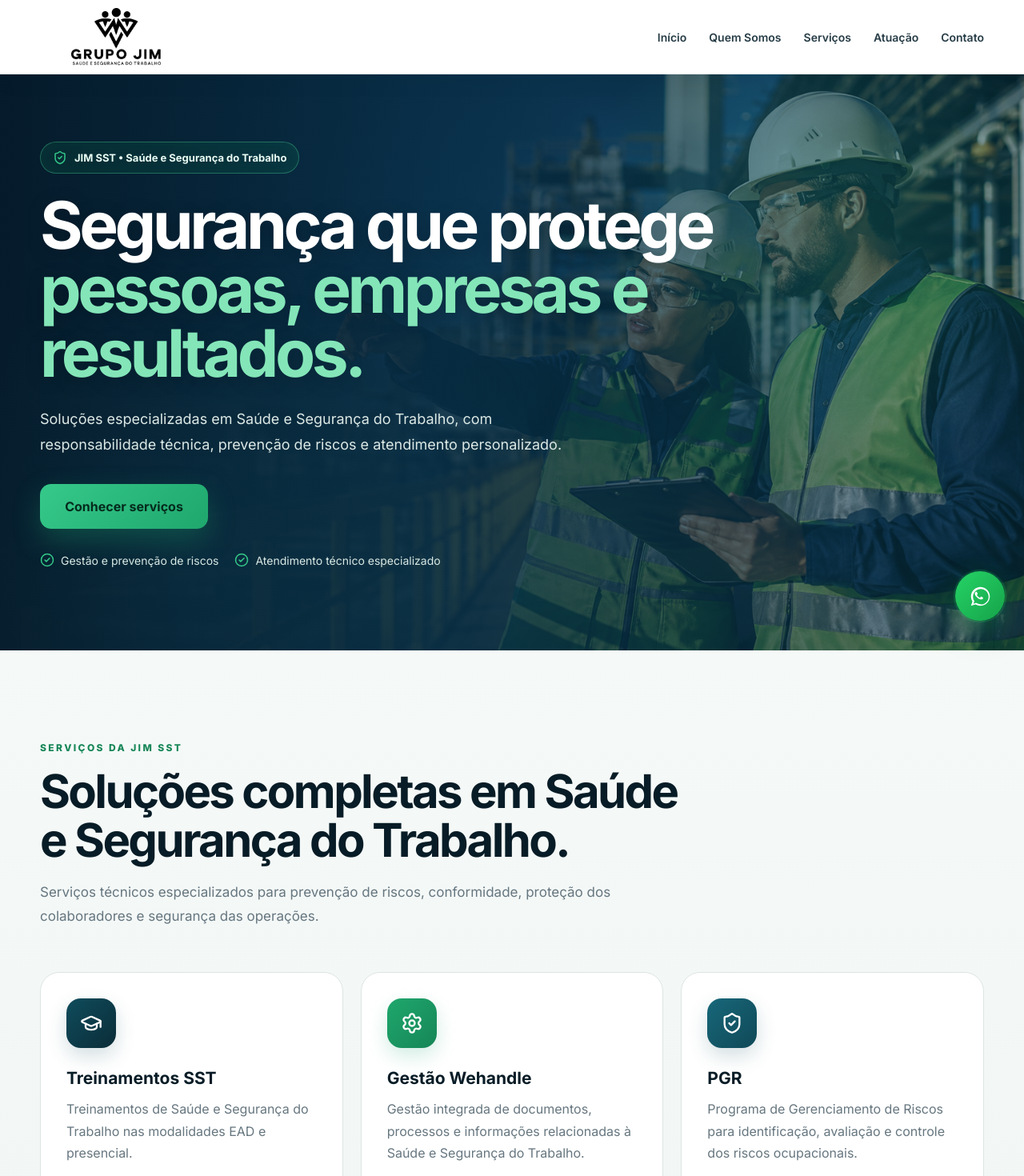
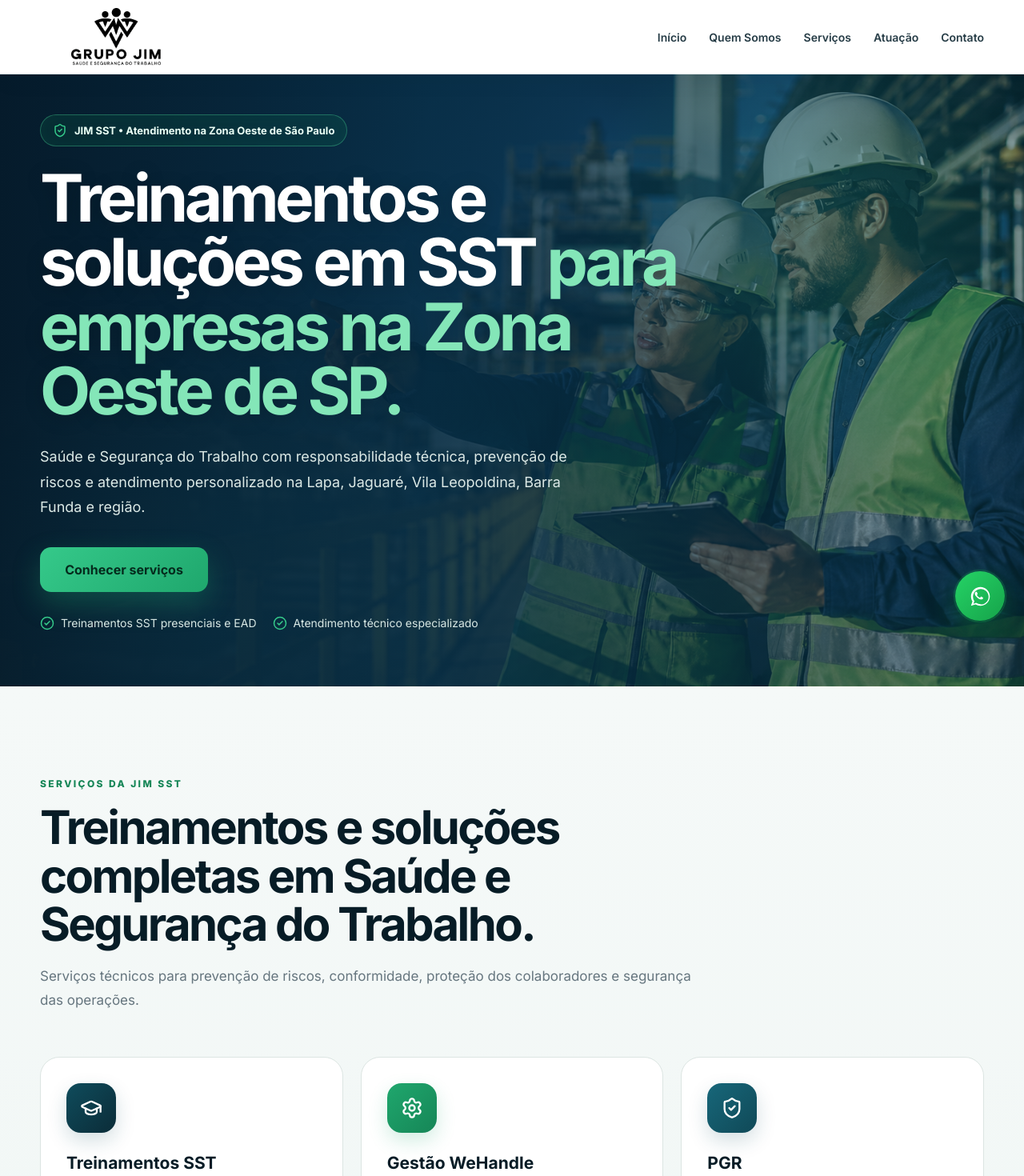
Before and after one commit to Jhonata7/grupo-jim, a React (Vite) app: page / in a window 1280 px wide. Shown: the top 1470 px of the page at 80% size. Built offline with nearby package versions, Linux system fonts and the light colour scheme.

Commit message:
SEO local para Treinamentos SST na Zona Oeste de SP
Adiciona metadados, dados estruturados, conteúdo regional, robots.txt e sitemap.xml.

```diff
--- a/index.html
+++ b/index.html
@@ -2,82 +2,63 @@
 <html lang="pt-BR">
   <head>
     <meta charset="UTF-8" />
+    <meta name="viewport" content="width=device-width, initial-scale=1.0" />
 
-    <meta
-      name="viewport"
-      content="width=device-width, initial-scale=1.0"
-    />
-
-    <title>
-      JIM SST | Saúde e Segurança do Trabalho
-    </title>
+    <title>Treinamentos SST na Zona Oeste de SP | JIM SST</title>
 
     <meta
       name="description"
-      content="JIM SST - Treinamentos, gestão ocupacional, PGR, LTCAT, laudos técnicos, análise ergonômica, AVCB, ART e APR."
+      content="Treinamentos SST, gestão WeHandle, PGR, LTCAT e laudos para empresas na Zona Oeste de São Paulo: Lapa, Jaguaré, Vila Leopoldina e região."
     />
+    <meta name="author" content="JIM SST" />
+    <meta name="theme-color" content="#071c26" />
+    <meta name="robots" content="index, follow, max-image-preview:large" />
 
-    <meta
-      name="author"
-      content="JIM SST"
-    />
+    <link rel="canonical" href="https://jimsst.com.br/" />
 
-    <meta
-      name="theme-color"
-      content="#071c26"
-    />
-
-    <meta
-      name="robots"
-      content="index, follow"
-    />
-
-    <meta
-      name="keywords"
-      content="JIM SST, segurança do trabalho, saúde ocupacional, PGR, LTCAT, AVCB, ART, APR, treinamentos SST, laudos de insalubridade, laudos de periculosidade, análise ergonômica"
-    />
-
-    <!-- Compartilhamento em redes sociais -->
-    <meta
-      property="og:title"
-      content="JIM SST | Saúde e Segurança do Trabalho"
-    />
-
+    <meta property="og:title" content="Treinamentos SST na Zona Oeste de SP | JIM SST" />
     <meta
       property="og:description"
-      content="Soluções técnicas em Saúde e Segurança do Trabalho para prevenção de riscos, conformidade e proteção dos colaboradores."
+      content="Soluções em Saúde e Segurança do Trabalho para empresas na Zona Oeste de São Paulo."
     />
+    <meta property="og:type" content="website" />
+    <meta property="og:url" content="https://jimsst.com.br/" />
+    <meta property="og:locale" content="pt_BR" />
+    <meta property="og:site_name" content="JIM SST" />
 
-    <meta
-      property="og:type"
-      content="website"
-    />
-
-    <meta
-      property="og:locale"
-      content="pt_BR"
-    />
-
-    <meta
-      property="og:site_name"
-      content="JIM SST"
-    />
-
-    <link
-      rel="icon"
-      type="image/svg+xml"
-      href="/favicon.svg"
-    />
+    <link rel="icon" type="image/svg+xml" href="/favicon.svg?v=2" />
 
     <script type="application/ld+json">
       {
         "@context": "https://schema.org",
         "@type": "ProfessionalService",
+        "@id": "https://jimsst.com.br/#empresa",
+        "url": "https://jimsst.com.br/",
         "name": "JIM SST",
-        "description": "Serviços especializados em Saúde e Segurança do Trabalho.",
+        "description": "Treinamentos e serviços especializados em Saúde e Segurança do Trabalho para empresas.",
         "taxID": "39.938.812/0001-18",
         "telephone": "+55 15 98128-0465",
         "email": "fabio.delgado@jimsst.com.br",
+        "areaServed": [
+          "Zona Oeste de São Paulo",
+          "Lapa",
+          "Jaguaré",
+          "Vila Leopoldina",
+          "Barra Funda",
+          "Jaguara",
+          "Sorocaba"
+        ],
+        "knowsAbout": [
+          "Treinamentos SST",
+          "Gestão WeHandle",
+          "PGR",
+          "LTCAT",
+          "Laudos de insalubridade e periculosidade",
+          "Análise Ergonômica do Trabalho",
+          "AVCB",
+          "ART",
+          "APR"
+        ],
         "employee": {
           "@type": "Person",
           "name": "Fabio Delgado",
@@ -94,10 +75,6 @@
 
   <body>
     <div id="root"></div>
-
-    <script
-      type="module"
-      src="/src/main.jsx"
-    ></script>
+    <script type="module" src="/src/main.jsx"></script>
   </body>
 </html>
--- a/src/components/About.jsx
+++ b/src/components/About.jsx
@@ -13,7 +13,7 @@ export default function About() {
         <div className="about-image-wrapper">
           <img
             src="https://images.unsplash.com/photo-1581094794329-c8112a89af12?auto=format&fit=crop&w=1200&q=80"
-            alt="Profissionais atuando em ambiente de trabalho com foco em segurança ocupacional"
+            alt="Profissionais em treinamento de segurança do trabalho na Zona Oeste de São Paulo"
             className="about-image"
           />
 
@@ -40,26 +40,30 @@ export default function About() {
           </span>
 
           <h2>
-            Segurança ocupacional com responsabilidade,
-            prevenção e eficiência.
+            Segurança ocupacional para empresas na
+            Zona Oeste de São Paulo.
           </h2>
 
           <p>
-            A JIM SST atua na área de Saúde e Segurança
-            do Trabalho, oferecendo soluções técnicas para
-            empresas que buscam proteger seus colaboradores,
-            reduzir riscos e manter suas operações em
+            A JIM SST oferece treinamentos e soluções técnicas em Saúde
+            e Segurança do Trabalho para empresas que buscam proteger
+            colaboradores, reduzir riscos e manter suas operações em
             conformidade.
           </p>
 
           <p>
-            Com uma abordagem preventiva e personalizada,
-            a empresa avalia as necessidades de cada operação
-            e contribui para uma cultura de segurança mais
-            sólida, eficiente e presente no dia a dia.
+            O atendimento contempla empresas na Lapa, Jaguaré,
+            Vila Leopoldina, Barra Funda, Jaguara e demais bairros da
+            Zona Oeste, com análise personalizada das necessidades de
+            cada operação.
           </p>
 
           <div className="about-points">
+            <div>
+              <CheckCircle2 size={20} />
+              Treinamentos SST
+            </div>
+
             <div>
               <CheckCircle2 size={20} />
               Prevenção de riscos
@@ -72,11 +76,6 @@ export default function About() {
 
             <div>
               <CheckCircle2 size={20} />
-              Proteção aos colaboradores
-            </div>
-
-            <div>
-              <CheckCircle2 size={20} />
               Atendimento especializado
             </div>
           </div>
--- a/src/components/Hero.jsx
+++ b/src/components/Hero.jsx
@@ -27,19 +27,19 @@ export default function Hero() {
           <ShieldCheck size={18} />
 
           <span>
-            JIM SST • Saúde e Segurança do Trabalho
+            JIM SST • Atendimento na Zona Oeste de São Paulo
           </span>
         </div>
 
         <h1>
-          Segurança que protege
-          <span> pessoas, empresas e resultados.</span>
+          Treinamentos e soluções em SST
+          <span> para empresas na Zona Oeste de SP.</span>
         </h1>
 
         <p className="hero-description">
-          Soluções especializadas em Saúde e Segurança
-          do Trabalho, com responsabilidade técnica,
-          prevenção de riscos e atendimento personalizado.
+          Saúde e Segurança do Trabalho com responsabilidade técnica,
+          prevenção de riscos e atendimento personalizado na Lapa,
+          Jaguaré, Vila Leopoldina, Barra Funda e região.
         </p>
 
         <div className="hero-buttons">
@@ -56,7 +56,7 @@ export default function Hero() {
             <CheckCircle2 size={18} />
 
             <span>
-              Gestão e prevenção de riscos
+              Treinamentos SST presenciais e EAD
             </span>
           </div>
 
--- a/src/components/Services.jsx
+++ b/src/components/Services.jsx
@@ -15,13 +15,13 @@ const services = [
     icon: GraduationCap,
     title: "Treinamentos SST",
     description:
-      "Treinamentos de Saúde e Segurança do Trabalho nas modalidades EAD e presencial.",
+      "Treinamentos de Saúde e Segurança do Trabalho nas modalidades EAD e presencial para empresas na Zona Oeste de São Paulo.",
   },
   {
     icon: Settings,
-    title: "Gestão Wehandle",
+    title: "Gestão WeHandle",
     description:
-      "Gestão integrada de documentos, processos e informações relacionadas à Saúde e Segurança do Trabalho.",
+      "Apoio na organização de documentos, processos e informações de SST relacionados à gestão de terceiros na plataforma WeHandle.",
   },
   {
     icon: ShieldCheck,
@@ -80,13 +80,12 @@ export default function Services() {
           </span>
 
           <h2>
-            Soluções completas em Saúde e Segurança do Trabalho.
+            Treinamentos e soluções completas em Saúde e Segurança do Trabalho.
           </h2>
 
           <p>
-            Serviços técnicos especializados para prevenção de riscos,
-            conformidade, proteção dos colaboradores e segurança das
-            operações.
+            Serviços técnicos para prevenção de riscos, conformidade,
+            proteção dos colaboradores e segurança das operações.
           </p>
         </div>
 
```
Also changed, not shown: public/robots.txt (added), 1 other file (tests, documents, lock files or other folders).
